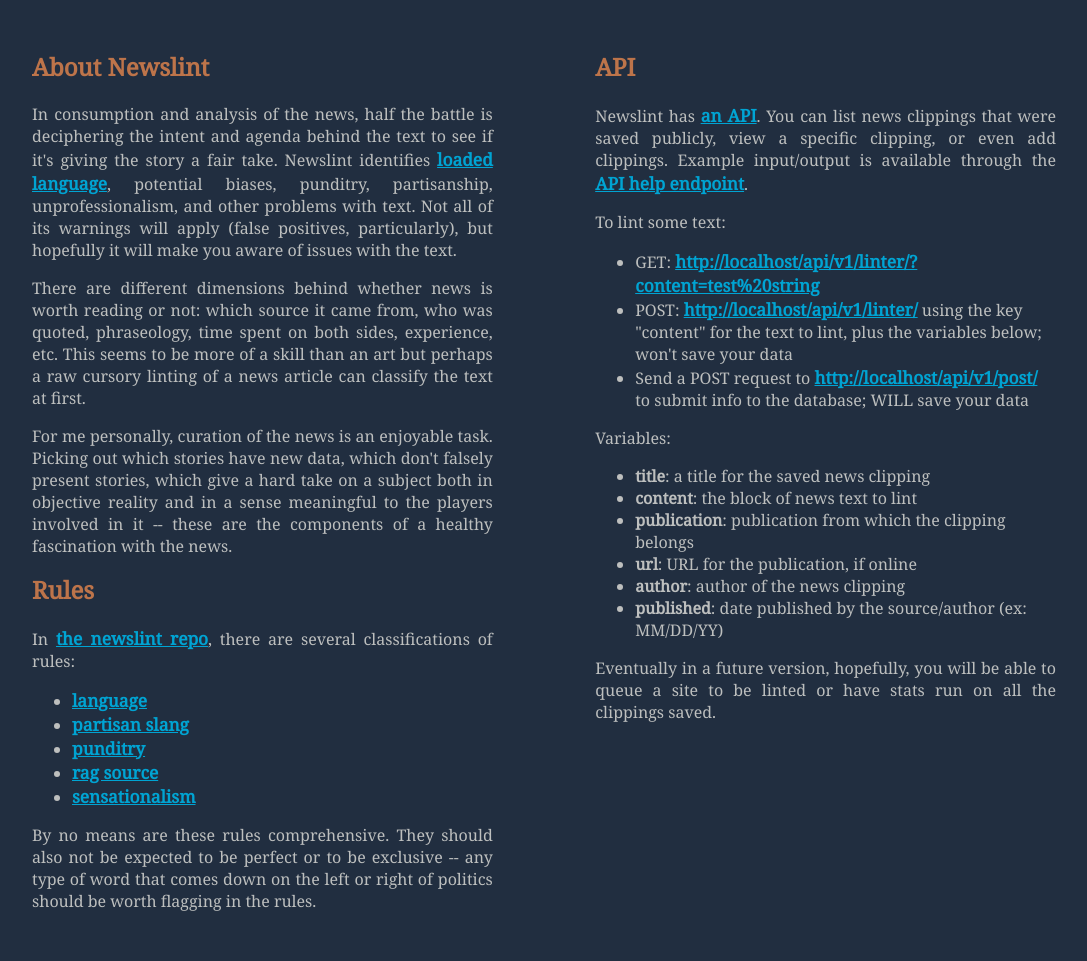
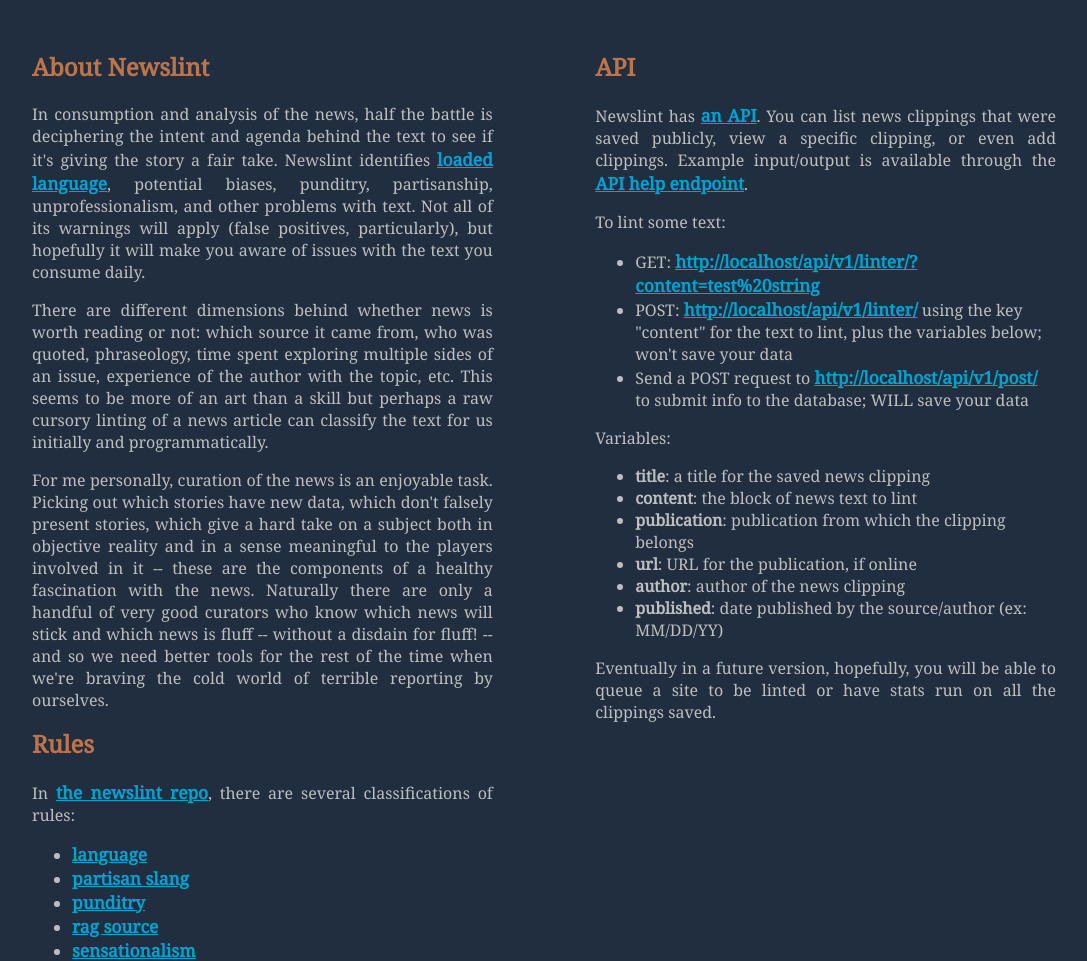
Before and after one commit to Xeus/newslint-server, a Django app: page /about/ in a window 1280 px wide. Shown: the part 59-1020 px from the top of the page, without its empty margins (96-1183 px from the left). Run offline with Django 3.2, Linux system fonts and the light colour scheme; parts of the project's set-up code (start-up, migrations or seed data) failed here and were passed over.

Commit message:
expounding in about section

```diff
--- a/linter/templates/about.html
+++ b/linter/templates/about.html
@@ -17,15 +17,15 @@
 	    <h2>About Newslint</h2>
 
 	    <p>
-	        In consumption and analysis of the news, half the battle is deciphering the intent and agenda behind the text to see if it's giving the story a fair take.  Newslint identifies <a href="http://en.wikipedia.org/wiki/Loaded_language">loaded language</a>, potential biases, punditry, partisanship, unprofessionalism, and other problems with text.  Not all of its warnings will apply (false positives, particularly), but hopefully it will make you aware of issues with the text.
+	        In consumption and analysis of the news, half the battle is deciphering the intent and agenda behind the text to see if it's giving the story a fair take.  Newslint identifies <a href="http://en.wikipedia.org/wiki/Loaded_language">loaded language</a>, potential biases, punditry, partisanship, unprofessionalism, and other problems with text.  Not all of its warnings will apply (false positives, particularly), but hopefully it will make you aware of issues with the text you consume daily.
 	    </p>
 
 	    <p>
-	    	There are different dimensions behind whether news is worth reading or not: which source it came from, who was quoted, phraseology, time spent on both sides, experience, etc.  This seems to be more of a skill than an art but perhaps a raw cursory linting of a news article can classify the text at first.
+	    	There are different dimensions behind whether news is worth reading or not: which source it came from, who was quoted, phraseology, time spent exploring multiple sides of an issue, experience of the author with the topic, etc.  This seems to be more of an art than a skill but perhaps a raw cursory linting of a news article can classify the text for us initially and programmatically.
 	    </p>
 
 	    <p>
-	    	For me personally, curation of the news is an enjoyable task.  Picking out which stories have new data, which don't falsely present stories, which give a hard take on a subject both in objective reality and in a sense meaningful to the players involved in it -- these are the components of a healthy fascination with the news.
+	    	For me personally, curation of the news is an enjoyable task.  Picking out which stories have new data, which don't falsely present stories, which give a hard take on a subject both in objective reality and in a sense meaningful to the players involved in it -- these are the components of a healthy fascination with the news.  Naturally there are only a handful of very good curators who know which news will stick and which news is fluff -- without a disdain for fluff! -- and so we need better tools for the rest of the time when we're braving the cold world of terrible reporting by ourselves.
 	    </p>
 
 	    <h2>Rules</h2>
```
